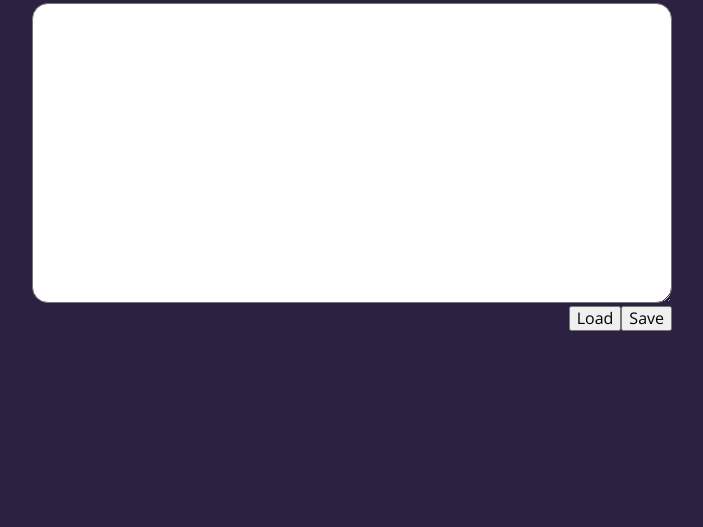
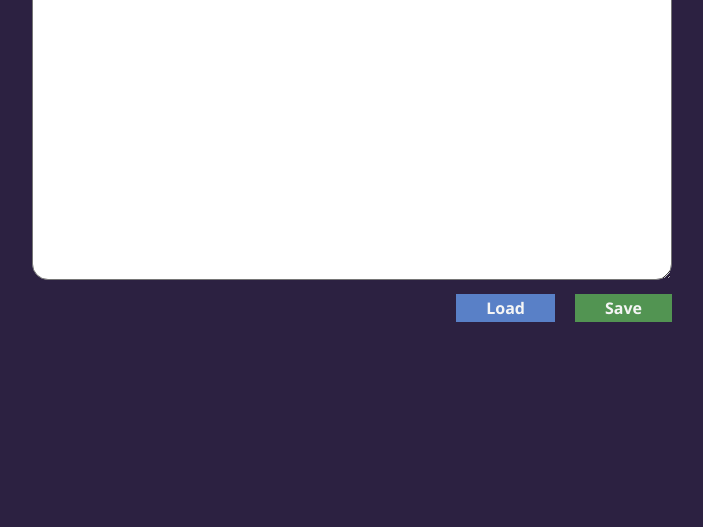
Before and after one commit to MarcinSQL/simple-editor, a plain HTML site: page index.html in a window 1280 px wide. Shown: the part 273-800 px from the top of the page, without its empty margins (288-991 px from the left). Drawn offline with nearby package versions, Linux system fonts and the light colour scheme.

Commit message:
Added buttons styles

```diff
--- a/index.html
+++ b/index.html
@@ -13,8 +13,8 @@
         <h1 class="main__heading">My editor</h1>
         <textarea class="main__editor" name="editor" id="editor" cols="30" rows="10"></textarea>
         <div class="main__btn-container">
-            <button class="main__btn-container__btn-load">Load</button>
-            <button class="main__btn-container__btn-load">Save</button>
+            <button class="main__btn-container__btn main__btn-container__btn--load">Load</button>
+            <button class="main__btn-container__btn main__btn-container__btn--save">Save</button>
         </div>
     </main>
     <script src="/src/main.js"></script>
--- a/style/style.scss
+++ b/style/style.scss
@@ -24,6 +24,7 @@ body {
   &__heading {
     color: whitesmoke;
     font-weight: 400;
+    margin: 0;
   }
   &__editor{
     width: 50vw;
@@ -31,10 +32,25 @@ body {
     height: 30vh;
     min-height: 300px;
     border-radius: 16px;
+    margin: 0.67em 0;
   }
   &__btn-container{
     display: flex;
     justify-content: flex-end;
     align-items: center;
+    &__btn{
+        cursor: pointer;
+        padding: 5px 30px;
+        margin-left: 20px;
+        font-weight: 600;
+        border: none;
+        color: whitesmoke;
+        &--load{
+            background-color: #5980c7;
+        }
+        &--save{
+            background-color: #529452;
+        }
+    }
   }
 }
```
Also changed, not shown: style/style.css, 1 other file.
